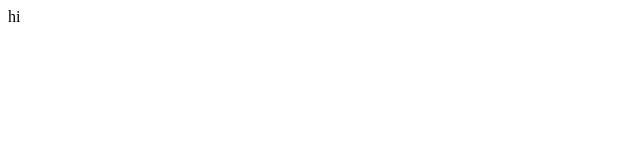
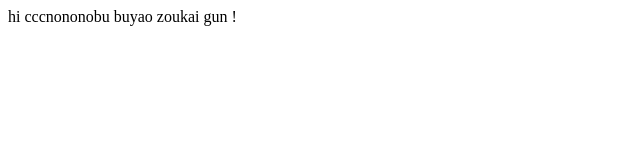
Before and after one commit to Irenke11/Irenke11.github.io, a plain HTML site: page index.html in a window 1280 px wide. Shown: the whole page, without its empty margins (0-640 px from the left). Drawn offline with Linux system fonts and the light colour scheme.

Commit message:
Update index.html

```diff
--- a/index.html
+++ b/index.html
@@ -8,5 +8,8 @@
 </head>
 <body>
     hi
+
+
+    cccnononobu buyao zoukai gun !
 </body>
 </html>
```
